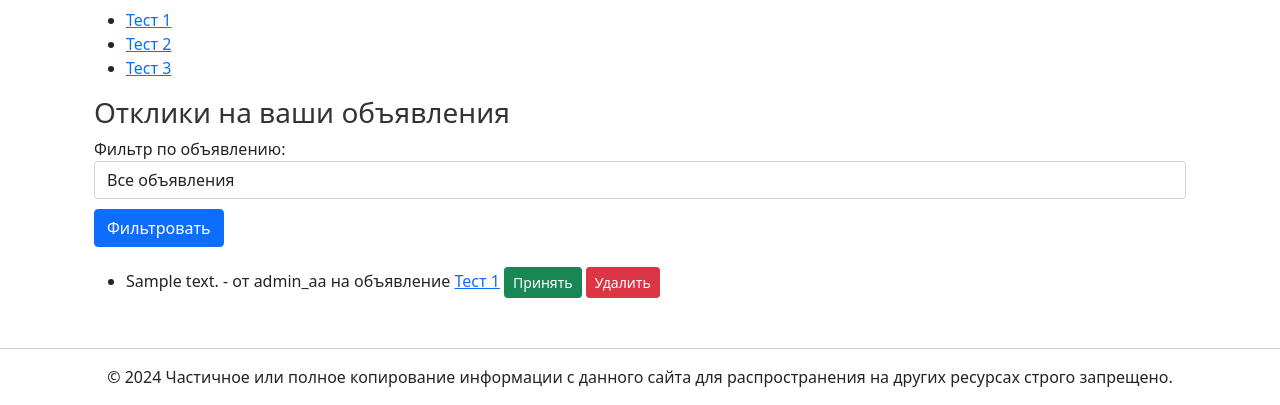
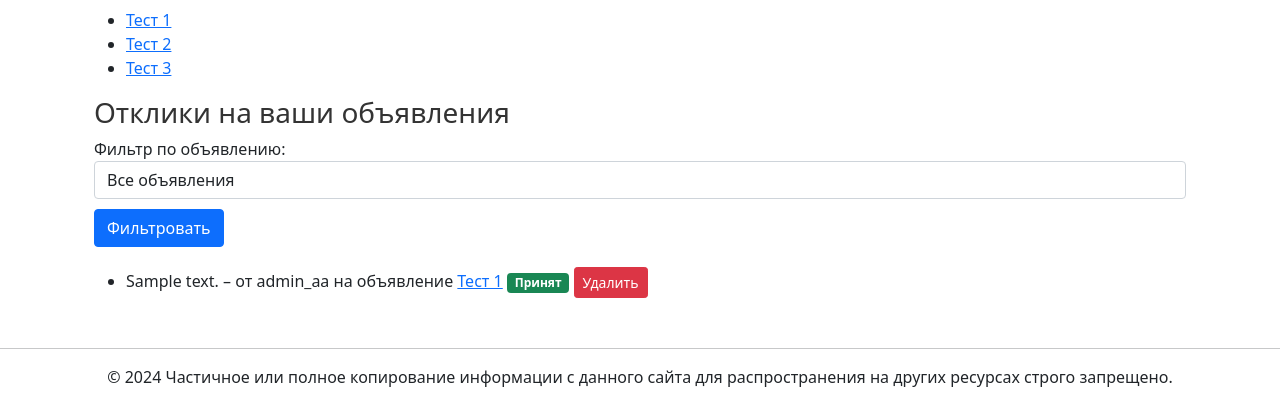
Before and after one commit to alferov77/fanboard, a Django app: page /users/profile/ in a window 1280 px wide. Shown: the part 610-1015 px from the top of the page. Run offline with Django 5.2, Linux system fonts and the light colour scheme; a user stored in the database is signed in; data comes from the database, SQL or seed files in the repository; tables that the repository leaves empty hold one stand-in row (values such as "Sample post").

Commit message:
Update profile

```diff
--- a/users/templates/users/profile.html
+++ b/users/templates/users/profile.html
@@ -38,10 +38,14 @@
     <ul>
         {% for response in responses %}
             <li>
-                {{ response.text }} - от {{ response.author.username }} на объявление <a href="{% url 'post_detail' response.post.pk %}">{{ response.post.title }}</a>
+            {{ response.text }} – от {{ response.author.username }} на объявление <a href="{% url 'post_detail' response.post.pk %}">{{ response.post.title }}</a>
+            {% if response.accepted %}
+                <span class="badge bg-success">Принят</span>
+            {% else %}
                 <a href="{% url 'response_accept' response.pk %}" class="btn btn-success btn-sm">Принять</a>
-                <a href="{% url 'response_delete' response.pk %}" class="btn btn-danger btn-sm">Удалить</a>
-            </li>
+            {% endif %}
+            <a href="{% url 'response_delete' response.pk %}" class="btn btn-danger btn-sm">Удалить</a>
+        </li>
         {% empty %}
             <p>Нет откликов.</p>
         {% endfor %}
```
